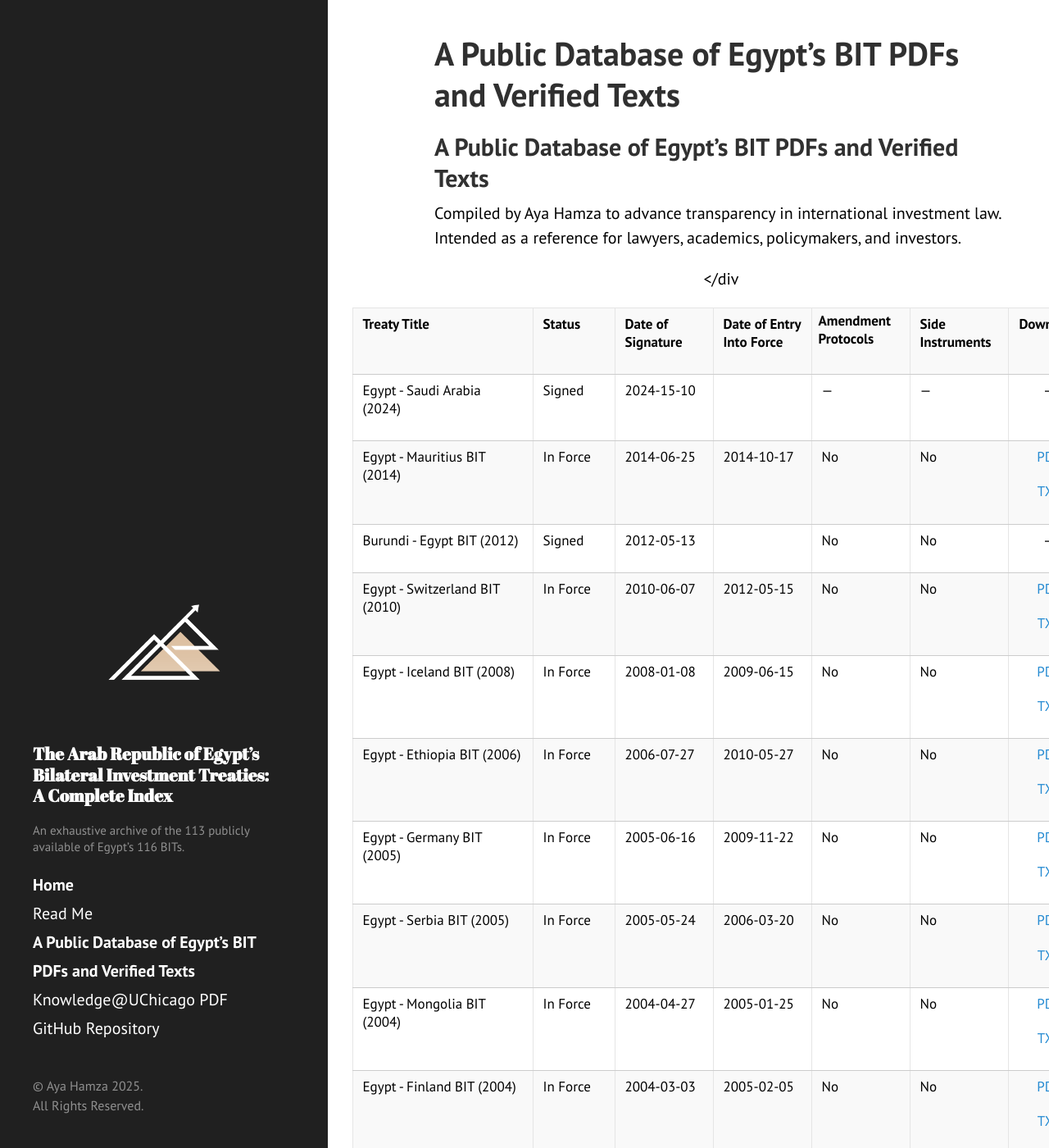
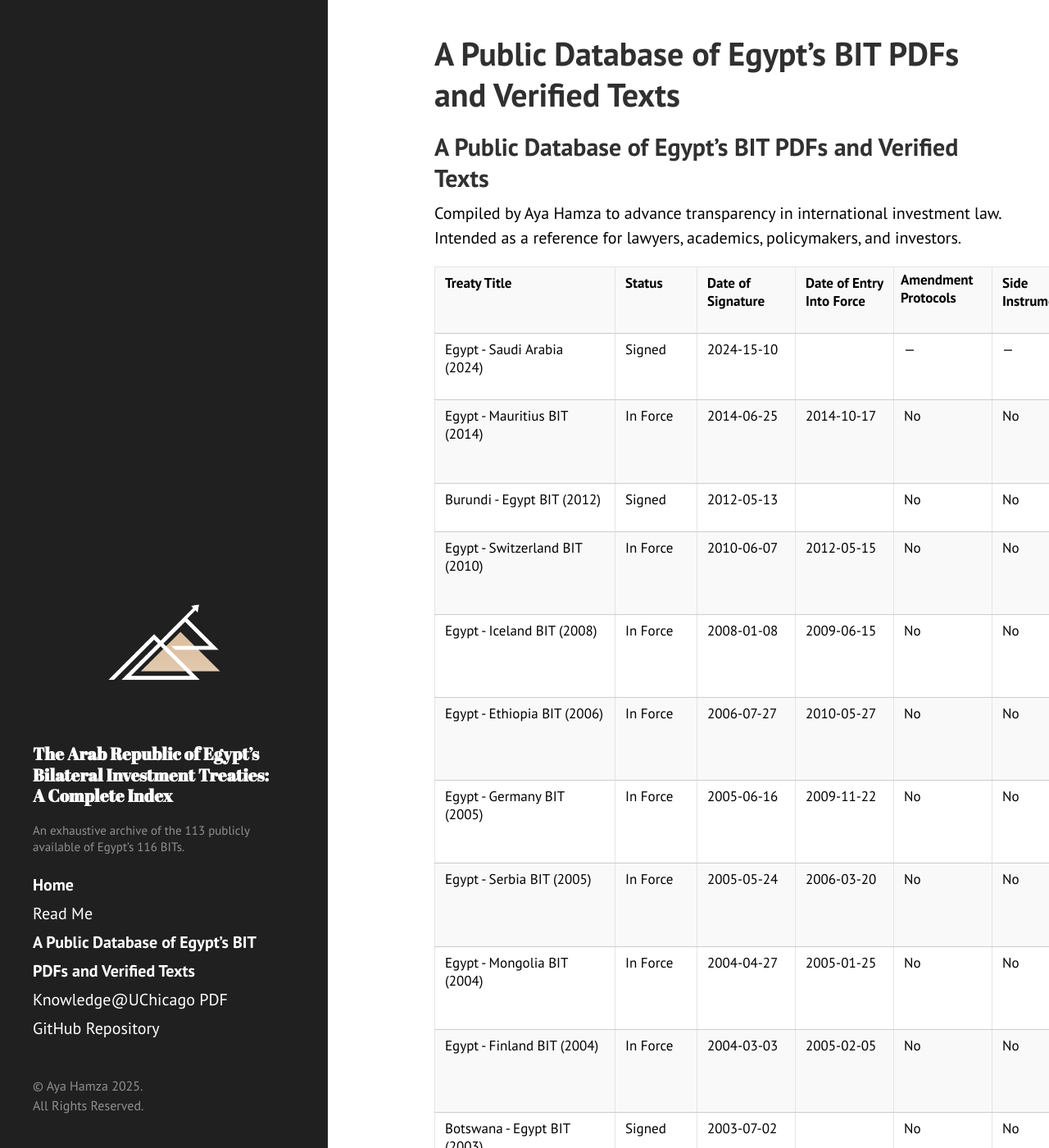
Before and after one commit to ayahamza1/MENABITs, a Jekyll site: the page built from index.md, in a window 1280 px wide and 1400 px high. Shown: the whole window at 82% size. Built offline with Jekyll 4.4.1, drawn with Linux system fonts in a browser that asks for light colours; our own code applies the rules of GitHub Pages for plain Markdown files; some of the changed text lies outside the part shown.

Commit message:
Update index.md

```diff
--- a/index.md
+++ b/index.md
@@ -3,12 +3,6 @@
 Compiled by Aya Hamza to advance transparency in international investment law.
 Intended as a reference for lawyers, academics, policymakers, and investors.
 
-<div style="display: flex; justify-content: center;">
-  <div style="text-align: center; margin-bottom: 20px;">
-  </div
-
-<div style="display: flex; justify-content: center;">
-
 <table cellpadding="0" cellspacing="0" class="t1">
 <tbody>
 <tr>
```
